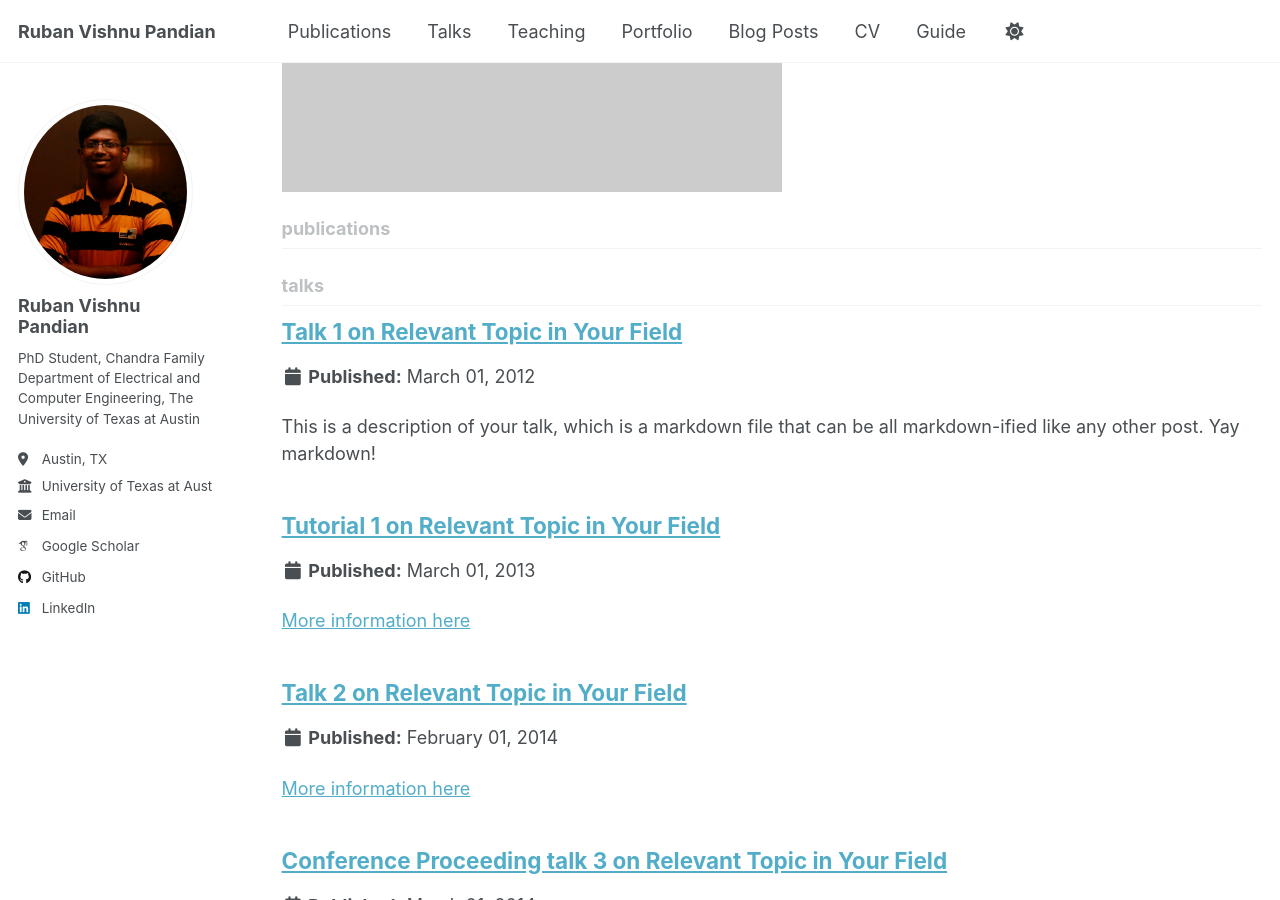
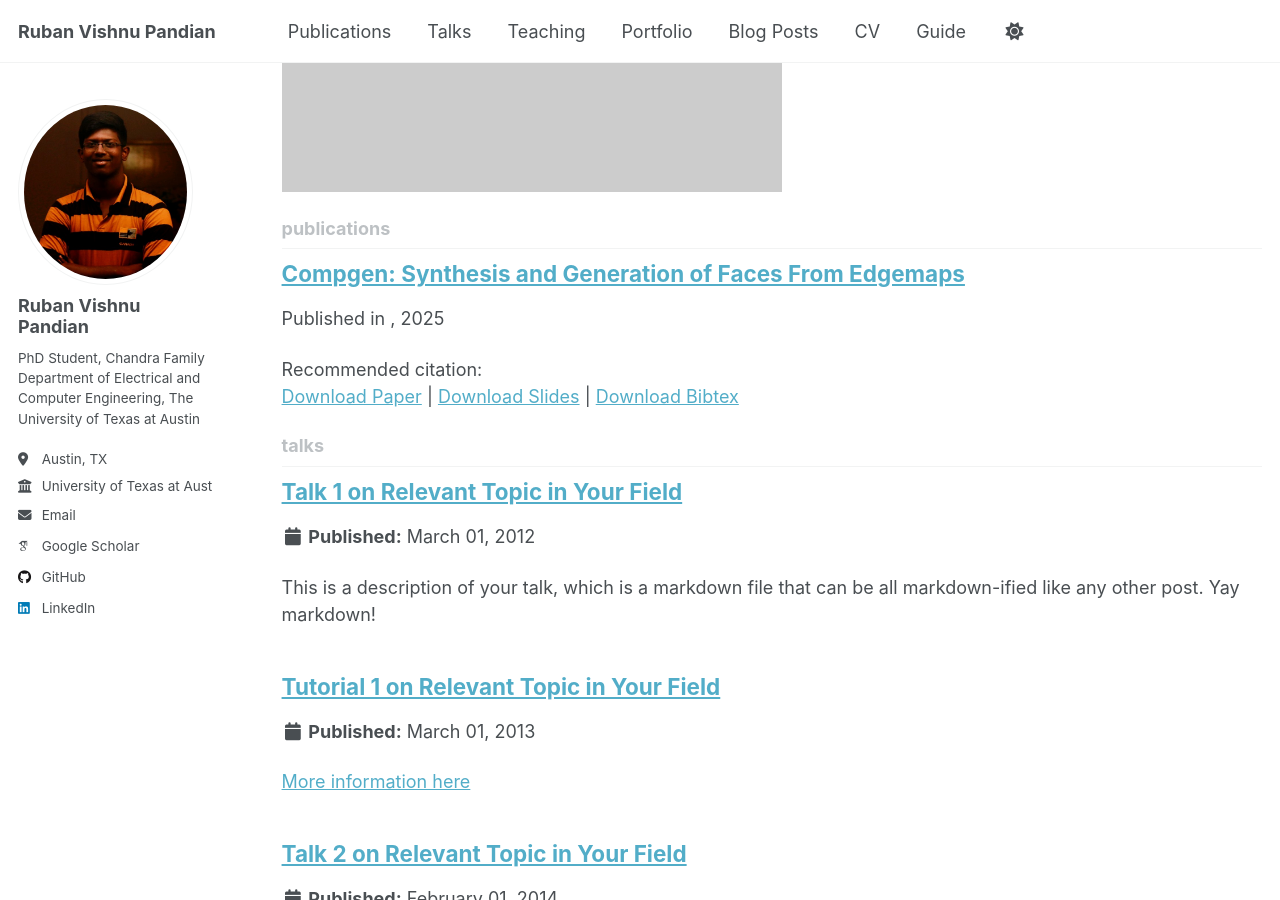
Before and after one commit to Ruban-VP/Ruban-VP.github.io, a Jekyll site: the page built from _pages/collection-archive.html, in a window 1280 px wide and 900 px high, scrolled down 893 px. Built offline with Jekyll 4.4.1, drawn with Linux system fonts in a browser that asks for light colours; some web fonts are replaced; a script that is not in the unit is left out; a file with an impossible date is left out.

Commit message:
With valid date

```diff
--- a/_publications/paper_1.md
+++ b/_publications/paper_1.md
@@ -4,7 +4,7 @@ collection: publications
 category: manuscripts
 permalink: /publication/paper_1
 excerpt: ''
-date: ''
+date: 2025-04-06
 venue: ''
 slidesurl: ''
 paperurl: 'https://doi.org/10.1109/ICASSP49660.2025.10887775'
```
